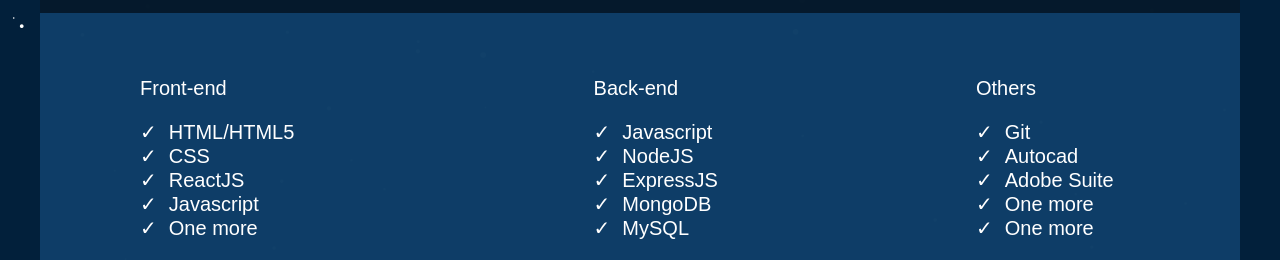
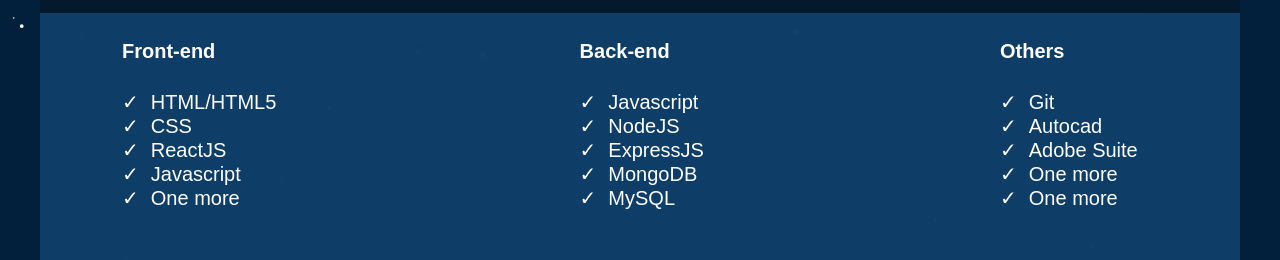
Before and after one commit to Enqira/Enqira.github.io, a plain HTML site: page index.html in a window 1280 px wide. Shown: the part 540-800 px from the top of the page. Drawn offline with Linux system fonts and the light colour scheme; a web font is replaced by a local one.

Commit message:
Add files via upload
Made a better code structure

```diff
--- a/index.html
+++ b/index.html
@@ -1,5 +1,6 @@
 <!DOCTYPE html>
-<html>
+<html lang="en">
+
 <head>
     <meta charset="utf-8">
     <title>Mohammed Enqira</title>
@@ -8,6 +9,7 @@
     <link href="https://fonts.googleapis.com/css2?family=Sansita+Swashed:wght@600&display=swap" rel="stylesheet">
     <link href="https://fonts.googleapis.com/css2?family=Changa:wght@200&display=swap" rel="stylesheet">
 </head>
+
 <body class="main">
     <div class="container">
         <!--main header, image, name and about me-->
@@ -15,55 +17,66 @@
             <img src="photo.png" class="profile-pic" alt="profile picture">
             <div class="about-me">
                 <h3 class="main-name">Mohammed Enqira</h3>
-                <p class="descrive-myself">"Lorem ipsum dolor sit amet, consectetur adipiscing elit, sed do eiusmod tempor incididunt ut labore et dolore magna aliqua</p>
+                <p class="descrive-myself">"Lorem ipsum dolor sit amet, consectetur adipiscing elit, sed do eiusmod
+                    tempor incididunt ut labore et dolore magna aliqua</p>
             </div>
         </div>
         <!--links to github, linkedIn and email-->
         <div class="contact-links">
-            <a href="mailto:moenkira@yahoo.com" target="_blank"><img src="email.png" alt="email icon" class="contact-img"></a>
+            <a href="mailto:moenkira@yahoo.com" target="_blank"><img src="email.png" alt="email icon"
+                    class="contact-img"></a>
             <a href="mailto:moenkira@yahoo.com" target="_blank" class="contact-text">moenkira@yahoo.com</a>
-            <a href="https://github.com/Enqira" target="_blank"><img src="github.png" alt="github icon" class="contact-img"></a>
-            <a href="https://github.com/Enqira" target="_blank" class="contact-text" >github.com/Enqira</a>
-            <a href="https://www.linkedin.com/in/mohammed-enqira-el-yousfi-18b75b158/" target="_blank"><img src="linkedin.png" alt="linkedin icon" class="contact-img"></a>
-            <a href="https://www.linkedin.com/in/mohammed-enqira-el-yousfi-18b75b158/" target="_blank" class="contact-text">linkedin.com/enqira</a>
+            <a href="https://github.com/Enqira" target="_blank"><img src="github.png" alt="github icon"
+                    class="contact-img"></a>
+            <a href="https://github.com/Enqira" target="_blank" class="contact-text">github.com/Enqira</a>
+            <a href="https://www.linkedin.com/in/mohammed-enqira-el-yousfi-18b75b158/" target="_blank"><img
+                    src="linkedin.png" alt="linkedin icon" class="contact-img"></a>
+            <a href="https://www.linkedin.com/in/mohammed-enqira-el-yousfi-18b75b158/" target="_blank"
+                class="contact-text">linkedin.com/enqira</a>
             <br>
         </div>
     </div>
     <!--main page-->
-    <div >
+    <div>
         <!--skills-->
         <div class="skills container-skills">
-            <h3 class=" h3text">SKILLS</h3>
-
-            <ul class="front-end">
-                <p>Front-end</p>
+            <h3 class="section-header">SKILLS</h3>
+            <div>
+                <div  class="container-skills-section container-front-end">
+                    <h4>Front-end</h4>
+                    <ul>
                         <li>HTML/HTML5</li>
                         <li>CSS</li>
                         <li>ReactJS</li>
                         <li>Javascript</li>
                         <li>One more</li>
                     </ul>
-            <ul class="back-end">
-                <p>Back-end</p>
+                </div>
+                 <div class="container-skills-section container-back-end">
+                    <h4>Back-end</h4>
+                    <ul>
                         <li>Javascript</li>
                         <li>NodeJS</li>
                         <li>ExpressJS</li>
                         <li>MongoDB</li>
                         <li>MySQL</li>
                     </ul>
-            <ul class="others">
-                <p>Others</p>
+                </div>
+                <div class="container-skills-section container-others">
+                    <h4>Others</h4>
+                    <ul>
                         <li>Git</li>
                         <li>Autocad</li>
                         <li>Adobe Suite</li>
                         <li>One more</li>
                         <li>One more</li>
                     </ul>
-
+                </div>
+            </div>
         </div>
         <!--Projects-->
-        <div class= "container-projects">
-            <h3 class="h3text">PROJECTS</h3>
+        <div class="container-projects">
+            <h3 class="section-header">PROJECTS</h3>
 
             <!--Project 1-->
             <div class="project-box">
@@ -71,64 +84,77 @@
                 <div>
                     <!-- Go live and source code buttons project 1-->
                     <div class="project-links">
-                        <img src="live.png" alt="live icon" class="project-links-image"><a href="#" target="_blank" class="small-size-projects">Go live</a>
+                        <img src="live.png" alt="live icon" class="project-links-image"><a href="#" target="_blank"
+                            class="small-size-projects">Go live</a>
 
                     </div>
                     <div class="project-links ">
                         <img src="github.png" alt="live icon" class="project-links-image">
-                        <a href="https://github.com/Enqira/hyf-homework/tree/master/html-css/week1" target="_blank" class="small-size-projects">Source code</a>
+                        <a href="https://github.com/Enqira/hyf-homework/tree/master/html-css/week1" target="_blank"
+                            class="small-size-projects">Source code</a>
 
                     </div>
                     <!--project 1 description  -->
                 </div>
-                <p>Lorem Ipsum is simply dummy text of the printing and typesetting industry. Lorem Ipsum has been the industry's standard dummy text ever since the 1500s, when an unknown printer took a galley of type and scrambled it to make a type specimen book. It has survived not only five centuries, but also the leap into electronic typesetting, remaining essentially unchanged</p>
+                <p>Lorem Ipsum is simply dummy text of the printing and typesetting industry. Lorem Ipsum has been the
+                    industry's standard dummy text ever since the 1500s, when an unknown printer took a galley of type
+                    and scrambled it to make a type specimen book. It has survived not only five centuries, but also the
+                    leap into electronic typesetting, remaining essentially unchanged</p>
             </div>
             <!--Project 2-->
-            <img src="coming-soon.jpg" alt= "coming-soon" class="pic-project">
+            <img src="coming-soon.jpg" alt="coming-soon" class="pic-project">
             <div class="project-box">
                 <h3>Project 2</h3>
                 <div>
                     <!-- Go live and source code buttons project 1-->
                     <div class="project-links">
-                        <img src="live.png" alt="live icon" class="project-links-image"><a href="#" target="_blank" class="small-size-projects">Go live</a>
+                        <img src="live.png" alt="live icon" class="project-links-image"><a href="#" target="_blank"
+                            class="small-size-projects">Go live</a>
                     </div>
                     <div class="project-links ">
                         <img src="github.png" alt="live icon" class="project-links-image">
-                        <a href="https://github.com/Enqira/hyf-homework/tree/master/html-css/week1" target="_blank" class="small-size-projects">Source code</a>
+                        <a href="https://github.com/Enqira/hyf-homework/tree/master/html-css/week1" target="_blank"
+                            class="small-size-projects">Source code</a>
 
                     </div>
                 </div>
                 <!--project 2 description  -->
-                <p>Lorem Ipsum is simply dummy text of the printing and typesetting industry. Lorem Ipsum has been the industry's standard dummy text ever since the 1500s, when an unknown printer took a galley of type and scrambled it to make a type specimen book. It has survived not only five centuries, but also the leap into electronic typesetting, remaining essentially unchanged</p>
+                <p>Lorem Ipsum is simply dummy text of the printing and typesetting industry. Lorem Ipsum has been the
+                    industry's standard dummy text ever since the 1500s, when an unknown printer took a galley of type
+                    and scrambled it to make a type specimen book. It has survived not only five centuries, but also the
+                    leap into electronic typesetting, remaining essentially unchanged</p>
             </div>
-            <img src="coming-soon.jpg" alt= "coming-soon" class="pic-project">
+            <img src="coming-soon.jpg" alt="coming-soon" class="pic-project">
 
 
 
         </div>
 
         <!--Work experience-->
-        <div class= "container-experience">
-            <h3 class="h3text">WORK EXPERIENCE</h3>
+        <div class="container-experience">
+            <h3 class="section-header">WORK EXPERIENCE</h3>
 
             <!-- work experience 2 -->
             <div class="work-exp1">
                 <h3>Fixpress</h3>
                 <p class="small-size">Years: 2019-2020 - Location: Copenhagen.</p>
-                <p>Fixpress is an electronic repair shop, Contrary to popular belief, Lorem Ipsum is not simply random text. It has roots in a piece of classical Latin literature from 45 BC, making it over 2000 years ol </p>
+                <p>Fixpress is an electronic repair shop, Contrary to popular belief, Lorem Ipsum is not simply random
+                    text. It has roots in a piece of classical Latin literature from 45 BC, making it over 2000 years ol
+                </p>
 
             </div>
             <!-- work experience 2 -->
             <div class="work-exp2">
                 <h3>PC-Box, Let's Play 2000</h3>
                 <p class="small-size">Years: 2018 - Location: Copenhagen.</p>
-                <p>Let's Play 2000 is Contrary to popular belief, Lorem Ipsum is not simply random text. It has roots in a piece of classical Latin literature from 45 BC, making it over 2000 years ol </p>
+                <p>Let's Play 2000 is Contrary to popular belief, Lorem Ipsum is not simply random text. It has roots in
+                    a piece of classical Latin literature from 45 BC, making it over 2000 years ol </p>
 
             </div>
         </div>
         <!-- Education -->
         <div class="container-education">
-            <h3 class="h3text">EDUCATION</h3>
+            <h3 class="section-header">EDUCATION</h3>
 
             <div>
                 <p class="education1"> Full-stack web development at HackYourFuture Coding Shcool Copenhagen. </p>
@@ -148,4 +174,5 @@
 
 
 </body>
+
 </html>
--- a/style.css
+++ b/style.css
@@ -79,10 +79,9 @@
     background: rgba(15, 62, 104, 0.99);
 }
 .skills {
-    text-align: left;
     font-size: 20px;
 }
-.h3text {
+.section-header {
     padding-top: 15px;
     padding-bottom: 15px;
     padding-left: 550px;
@@ -93,13 +92,29 @@
     padding: 20px 10px 15px;
     font-family: changa, sans-serif;
     letter-spacing: 6px;
+    margin-bottom: 0;
+}
+.container-skills-section {
+    width: 200px;
+    height: 200px;
+    display: inline-block;
+}
+.container-front-end {
+    padding-left: 82px;
+}
+.container-back-end {
+    position: relative;
+    left: 21%;
+}
+.container-others {
+    float: right;
+    margin-right: 40px;
 }
 
-.front-end {
+/* .front-end {
     display: inline-block;
     margin: auto;
     width: 34%;
-    padding-left: 100px;
 }
 .others {
     width: 22%;
@@ -107,10 +122,11 @@
 }
 .back-end {
     display: inline-block;
-}
+} */
 /* change bullet points to checkmarks */
 ul {
     list-style: none;
+    padding-inline-start: 0%;
   }
 
   ul li:before {
```
Lines whose indentation alone changed are shown as unchanged.
